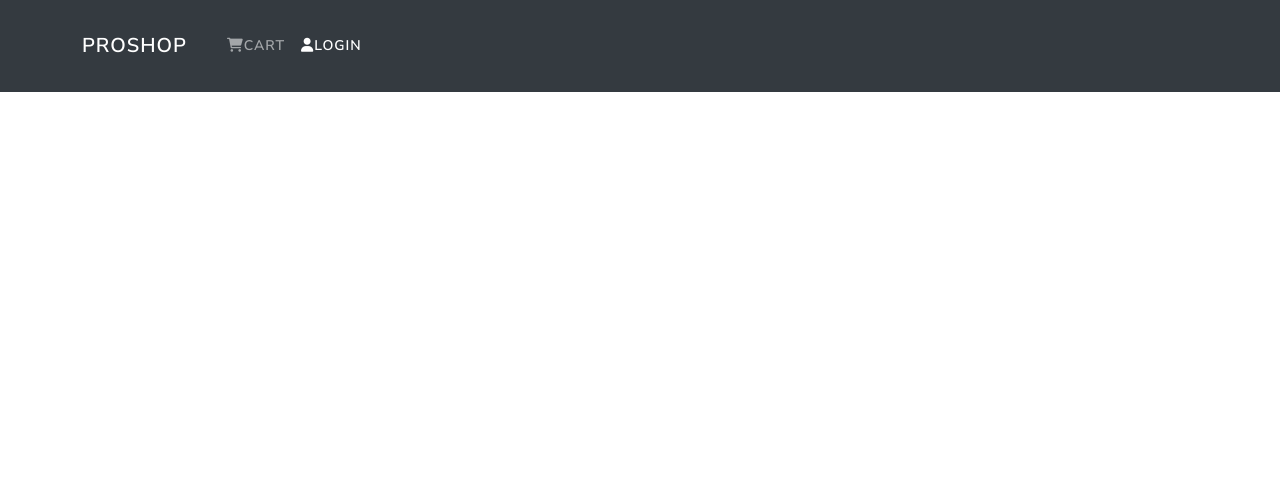
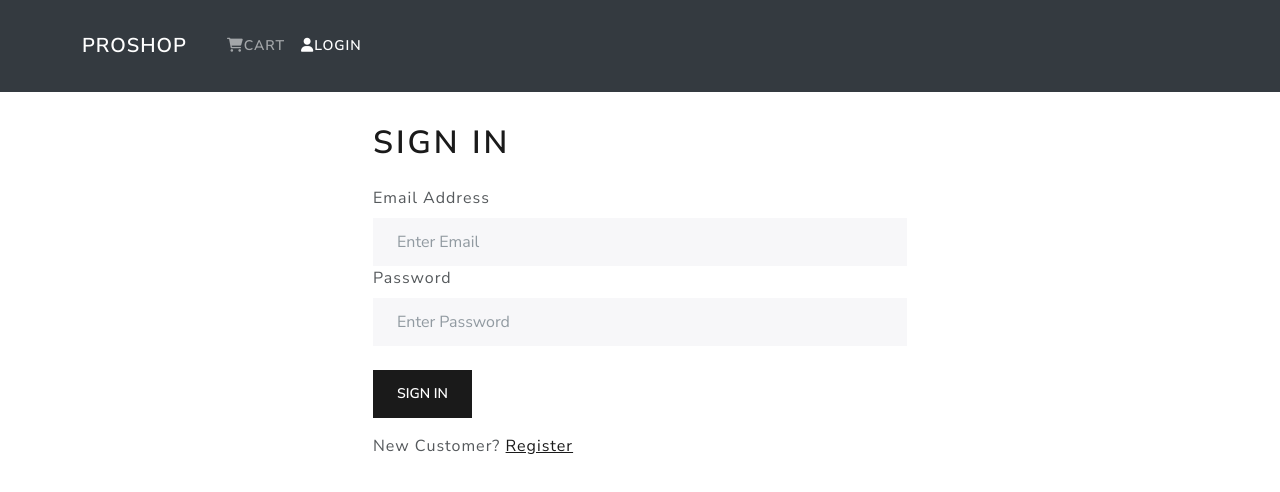
Before and after one commit to rownok35/Ecommerce-with-Django-and-React, a React (Create React App) app: page /login in a window 1280 px wide. Before the commit this address had no page. Shown: the top 492 px of the page. Built offline with nearby package versions, Linux system fonts and the light colour scheme.

Commit message:
Section 7: User Login Screen and Functionality

```diff
--- a/src/App.js
+++ b/src/App.js
@@ -5,6 +5,7 @@
 import HomeScreen from "./screens/HomeScreen";
 import ProductScreen from "./screens/ProductScreen";
 import CartScreen from "./screens/CartScreen";
+import LoginScreen from "./screens/LoginScreen";
 
 function App() {
   return (
@@ -14,6 +15,7 @@
         <Container>
           <Routes>
             <Route path="/" element={<HomeScreen />} exact />
+            <Route path="/login" element={<LoginScreen />} exact />
             <Route path="/home" element={<HomeScreen />} exact />
             <Route path="/product/:id" element={<ProductScreen />} />
             <Route path="/cart" element={<CartScreen />} />
--- /dev/null
+++ b/src/components/FormContainer.js
@@ -0,0 +1,16 @@
+import React from "react";
+import { Container, Row, Col } from "react-bootstrap";
+
+function FormContainer({ children }) {
+  return (
+    <Container>
+      <Row className="justify-content-md-center">
+        <Col xs={12} md={6}>
+          {children}
+        </Col>
+      </Row>
+    </Container>
+  );
+}
+
+export default FormContainer;
--- a/src/screens/CartScreen.js
+++ b/src/screens/CartScreen.js
@@ -21,7 +21,7 @@
 
 function CartScreen() {
   const { id } = useParams();
-  const location = useLocation(); //prevision version used it as a location prop
+  const location = useLocation(); //previous version used it as a location prop
   const qty = location.search ? Number(location.search.split("=")[1]) : 1; //qty stands for quantity
 
   const dispatch = useDispatch();
@@ -40,7 +40,7 @@
     dispatch(removeFromCart(id));
   };
 
-  let navigate = useNavigate();
+  let navigate = useNavigate(); // previous version used it as a history prop
 
   const checkoutHandler = () => {
     // history.push('/login?redirect=shipping')
--- /dev/null
+++ b/src/screens/LoginScreen.js
@@ -0,0 +1,84 @@
+import React, { useState, useEffect } from "react";
+import { Link } from "react-router-dom";
+import { Form, Button, Row, Col } from "react-bootstrap";
+import { useDispatch, useSelector } from "react-redux";
+import Loader from "../components/Loader";
+import Message from "../components/Message";
+import FormContainer from "../components/FormContainer";
+import { login } from "../actions/userActions";
+import {
+  useParams,
+  useNavigate,
+  createSearchParams,
+  useLocation,
+} from "react-router-dom";
+
+function LoginScreen() {
+  const [email, setEmail] = useState("");
+  const [password, setPassword] = useState("");
+
+  let history = useNavigate(); //previous version used it as a history prop
+
+  const location = useLocation(); //previous version used it as a location prop
+  const redirect = location.search ? location.search.split("=")[1] : "/";
+
+  const userLogin = useSelector((state) => state.userLogin);
+  const { error, loading, userInfo } = userLogin;
+
+  const dispatch = useDispatch();
+
+  useEffect(() => {
+    if (userInfo) {
+      history(redirect); //no version doesn't allow push method
+    }
+  }, [history, userInfo, redirect]);
+
+  const submitHandler = (e) => {
+    e.preventDefault();
+    dispatch(login(email, password));
+  };
+
+  return (
+    <FormContainer>
+      <h1>Sign In</h1>
+      {error && <Message variant="danger">{error}</Message>}
+      {loading && <Loader />}
+      <Form onSubmit={submitHandler}>
+        <Form.Group controlId="email">
+          <Form.Label>Email Address</Form.Label>
+          <Form.Control
+            type="email"
+            placeholder="Enter Email"
+            value={email}
+            onChange={(e) => setEmail(e.target.value)}
+          ></Form.Control>
+        </Form.Group>
+
+        <Form.Group controlId="password">
+          <Form.Label>Password</Form.Label>
+          <Form.Control
+            type="password"
+            placeholder="Enter Password"
+            value={password}
+            onChange={(e) => setPassword(e.target.value)}
+          ></Form.Control>
+        </Form.Group>
+        <br></br>
+        <Button type="submit" variant="primary">
+          Sign In
+        </Button>
+      </Form>
+
+      <Row className="py-3">
+        <Col>
+          New Customer?{" "}
+          <Link to={redirect ? `/register?redirect=${redirect}` : "/register"}>
+            Register
+          </Link>
+        </Col>
+      </Row>
+    </FormContainer>
+  );
+}
+
+export default LoginScreen;
```
